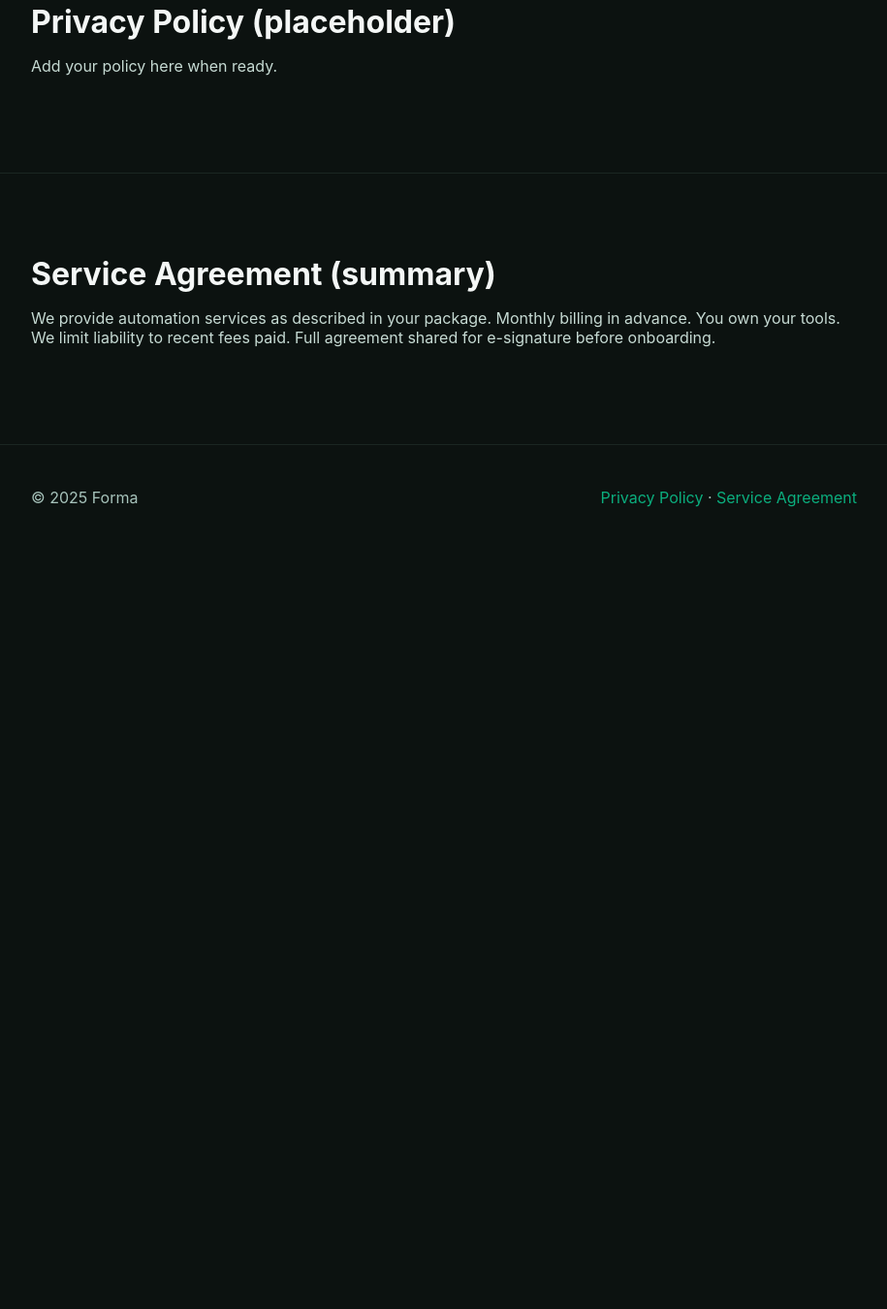
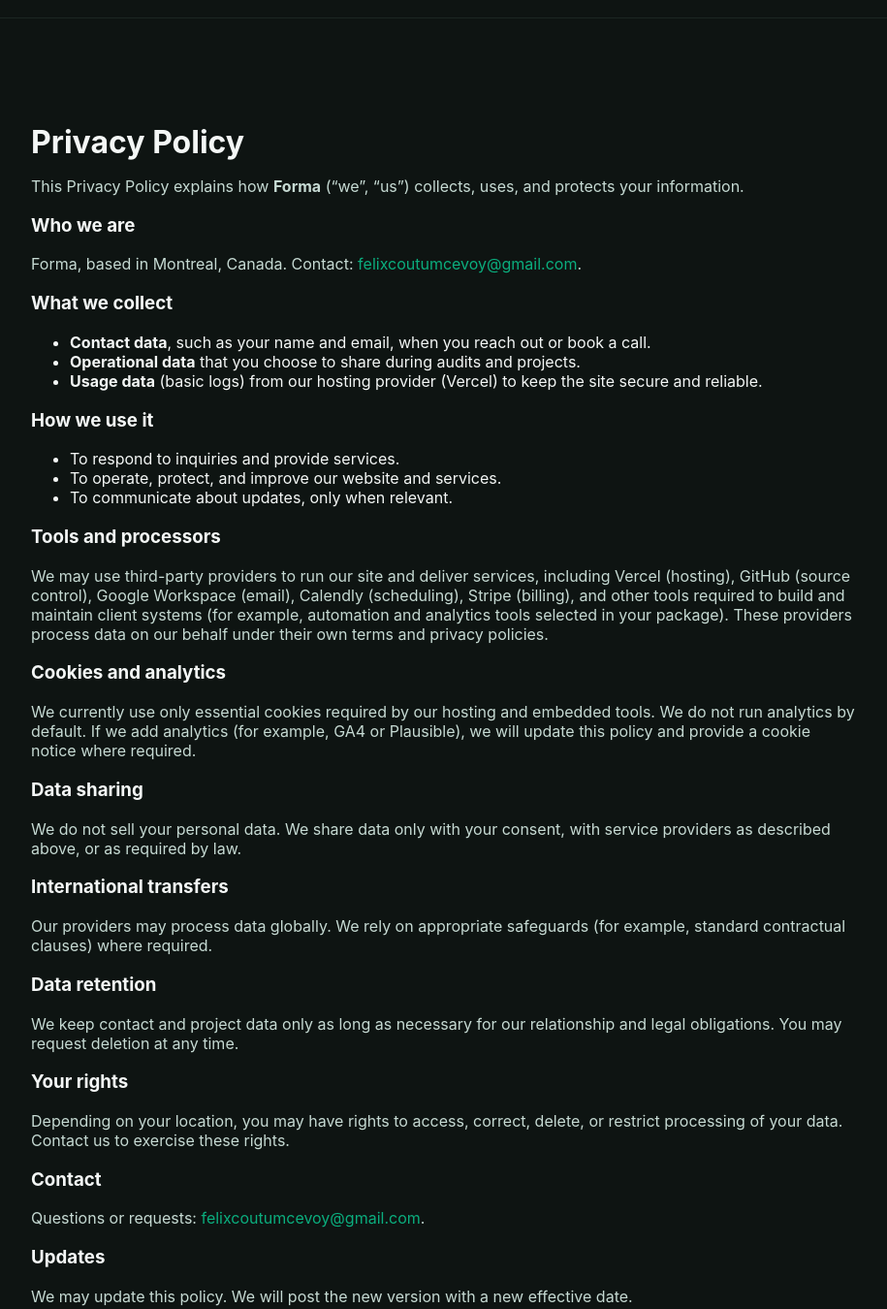
Before and after one commit to felixcoutumcevoy/forma, a plain HTML site: page contact.html in a window 1280 px wide. Shown: the part 957-2307 px from the top of the page at 97% size, without its empty margins (182-1097 px from the left). Before the commit the page ends 1524 px from the top, so only its background shows below. Drawn offline with Linux system fonts and the light colour scheme.

Commit message:
Update contact.html

```diff
--- a/contact.html
+++ b/contact.html
@@ -4,16 +4,26 @@
 <meta charset="utf-8"/>
 <meta name="viewport" content="width=device-width,initial-scale=1"/>
 <title>Forma — Contact & FAQ</title>
+<link rel="icon" type="image/png" href="LogoForma.png?v=4">
+<meta name="description" content="Contact Forma. Book a call or send us a message.">
+
 <style>
-  :root{--bg:#0C1210;--bg2:#121916;--card:#101714;--line:#1b2622;--text:#F4F7F6;--muted:#C6DAD3;--jade:#0BAE7E;--jade-dark:#0A8A64;--maxw:900px;--radius:16px}
-  *{box-sizing:border-box} html,body{margin:0;background:var(--bg);color:var(--text);font-family:Inter,ui-sans-serif,system-ui,Segoe UI,Roboto,Helvetica,Arial,sans-serif;-webkit-font-smoothing:antialiased}
+  :root{--bg:#0E1412;--bg2:#141B18;--card:#101714;--line:#1b2622;--text:#F4F7F6;--muted:#C6DAD3;--jade:#0BAE7E;--jade-dark:#0A8A64;--maxw:900px;--radius:16px}
+  *{box-sizing:border-box} html,body{margin:0;background:var(--bg);color:var(--text);font-family:Inter,ui-sans-serif,system-ui,Segoe UI,Roboto,Helvetica,Arial,sans-serif;-webkit-font-smoothing:antialiased;scroll-behavior:smooth}
   a{color:var(--jade);text-decoration:none}
   .container{max-width:var(--maxw);margin:0 auto;padding:0 24px}
-  header{position:sticky;top:0;z-index:50;background:rgba(12,18,16,.55);backdrop-filter:blur(10px);border-bottom:1px solid #ffffff10}
-  .nav{display:flex;align-items:center;justify-content:space-between;padding:12px 0}
+
+  /* Header (same as Home) */
+  header{position:sticky;top:0;z-index:50;background:rgba(14,20,18,.6);backdrop-filter:blur(10px);border-bottom:1px solid #ffffff10}
+  .nav{display:flex;align-items:center;justify-content:space-between;padding:12px 0;flex-wrap:wrap;row-gap:6px}
   .brand{display:flex;align-items:center;gap:14px}
-  .brand svg{width:34px;height:34px}
-  section{padding:84px 0;border-bottom:1px solid var(--line)}
+  .brand img{width:38px;height:38px;display:block}
+  .brand span{font-weight:700;font-size:22px;line-height:38px}
+  nav a{padding:10px 12px;color:#eaf6f2;border-radius:10px}
+  nav a.btn{border:1px solid var(--jade)}
+  nav a.active{color:#07110d;background:linear-gradient(90deg,var(--jade),var(--jade-dark))}
+
+  section{padding:108px 0;border-bottom:1px solid var(--line)}
   h1{font-size:clamp(28px,5vw,44px);margin:0 0 10px}
   h2{font-size:clamp(22px,4vw,32px);margin:0 0 10px}
   p.muted{color:var(--muted)}
@@ -21,65 +31,130 @@
   details{border:1px solid #ffffff14;border-radius:12px;padding:12px 14px;background:#0f1513}
   details+details{margin-top:10px}
   summary{cursor:pointer}
+  .reveal{opacity:0;transform:translateY(24px);transition:opacity .9s ease, transform .9s cubic-bezier(.22,.61,.36,1)}
+  .reveal.show{opacity:1;transform:translateY(0)}
 </style>
 </head>
 <body>
+
 <header>
   <div class="container nav">
     <div class="brand">
-      <svg viewBox="0 0 64 64" aria-label="Forma logo"><path fill="#0BAE7E" d="M32 6c2.5 0 4.5 2 4.5 4.5v9.2c0 2 .8 3 2.7 3h9.3c2.5 0 4.5 2 4.5 4.5S51 32 48.5 32h-9.2c-2 0-3 .8-3 2.7v9.3c0 2.5-2 4.5-4.5 4.5s-4.5-2-4.5-4.5v-9.2c0-2-.8-3-2.7-3h-9.3C10 32 8 30 8 27.5S10 23 12.5 23h9.2c2 0 3-.8 3-2.7v-9.3C24.7 8 26.6 6 29.1 6H32z"/></svg>
-      <strong>Forma</strong>
+      <img src="LogoForma.png?v=4" alt="Forma logo" width="38" height="38"/>
+      <span>Forma</span>
     </div>
     <nav>
       <a href="index.html">Home</a>
       <a href="products.html">Products</a>
+      <a href="index.html#packages">Packages</a>
+      <a href="contact.html" class="btn active">Contact</a>
     </nav>
   </div>
 </header>
 
 <main>
-  <section>
+  <section class="reveal">
     <div class="container">
       <h1>Contact</h1>
-      <p class="muted">Quickest way: book a call. Or email us — we’ll reply within 24–48h.</p>
+      <p class="muted">Quickest way: book a call. Or email us — we reply within 24–48 hours.</p>
       <div style="display:flex;gap:12px;flex-wrap:wrap;margin-top:14px">
         <a href="https://calendly.com/your-link" target="_blank" rel="noopener" style="background:linear-gradient(90deg,var(--jade),var(--jade-dark));color:#05110d;padding:12px 18px;border-radius:14px;font-weight:600">Book a Call</a>
-        <a href="mailto:hello@yourdomain.com" style="border:1px solid #ffffff24;padding:12px 18px;border-radius:14px;font-weight:600">Email Us</a>
-        <a href="https://checkout.stripe.com/your-link" target="_blank" rel="noopener" style="border:1px solid #ffffff24;padding:12px 18px;border-radius:14px;font-weight:600">Pay Securely</a>
+        <a href="mailto:felixcoutumcevoy@gmail.com" style="border:1px solid #ffffff24;padding:12px 18px;border-radius:14px;font-weight:600">Email Us</a>
       </div>
     </div>
   </section>
 
-  <section id="faq">
+  <section id="faq" class="reveal">
     <div class="container">
       <h2>FAQ</h2>
       <details class="card"><summary><strong>Do you work only with Shopify?</strong></summary><p class="muted">We adapt to modern e-commerce stacks. If you sell online, we can automate your operations.</p></details>
-      <details class="card"><summary><strong>What’s the typical ROI?</strong></summary><p class="muted">Most brands see more carts recovered, faster billing, and hours saved weekly. We’ll map clear KPIs during your audit.</p></details>
-      <details class="card"><summary><strong>Who owns the tools?</strong></summary><p class="muted">You do. We configure and maintain them — you keep full access and ownership.</p></details>
+      <details class="card"><summary><strong>What’s the typical ROI?</strong></summary><p class="muted">Most brands see more carts recovered, faster billing, and hours saved weekly. We map clear KPIs during your audit.</p></details>
+      <details class="card"><summary><strong>Who owns the tools?</strong></summary><p class="muted">You do. We configure and maintain them. You keep full access and ownership.</p></details>
       <details class="card"><summary><strong>How are payments handled?</strong></summary><p class="muted">Monthly subscription via Stripe. You also pay your own software subscriptions directly.</p></details>
     </div>
   </section>
 
-  <section id="policy">
+  <section id="policy" class="reveal">
     <div class="container">
-      <h2>Privacy Policy (placeholder)</h2>
-      <p class="muted">Add your policy here when ready.</p>
+      <h2>Privacy Policy</h2>
+      <p class="muted">
+        This Privacy Policy explains how <strong>Forma</strong> (“we”, “us”) collects, uses, and protects your information.
+      </p>
+      <h3>Who we are</h3>
+      <p class="muted">Forma, based in Montreal, Canada. Contact: <a href="mailto:felixcoutumcevoy@gmail.com">felixcoutumcevoy@gmail.com</a>.</p>
+
+      <h3>What we collect</h3>
+      <ul class="muted">
+        <li><strong>Contact data</strong>, such as your name and email, when you reach out or book a call.</li>
+        <li><strong>Operational data</strong> that you choose to share during audits and projects.</li>
+        <li><strong>Usage data</strong> (basic logs) from our hosting provider (Vercel) to keep the site secure and reliable.</li>
+      </ul>
+
+      <h3>How we use it</h3>
+      <ul class="muted">
+        <li>To respond to inquiries and provide services.</li>
+        <li>To operate, protect, and improve our website and services.</li>
+        <li>To communicate about updates, only when relevant.</li>
+      </ul>
+
+      <h3>Tools and processors</h3>
+      <p class="muted">
+        We may use third-party providers to run our site and deliver services, including Vercel (hosting), GitHub (source control),
+        Google Workspace (email), Calendly (scheduling), Stripe (billing), and other tools required to build and maintain client systems
+        (for example, automation and analytics tools selected in your package). These providers process data on our behalf under their own terms and privacy policies.
+      </p>
+
+      <h3>Cookies and analytics</h3>
+      <p class="muted">
+        We currently use only essential cookies required by our hosting and embedded tools. We do not run analytics by default. If we add analytics (for example, GA4 or Plausible),
+        we will update this policy and provide a cookie notice where required.
+      </p>
+
+      <h3>Data sharing</h3>
+      <p class="muted">We do not sell your personal data. We share data only with your consent, with service providers as described above, or as required by law.</p>
+
+      <h3>International transfers</h3>
+      <p class="muted">Our providers may process data globally. We rely on appropriate safeguards (for example, standard contractual clauses) where required.</p>
+
+      <h3>Data retention</h3>
+      <p class="muted">We keep contact and project data only as long as necessary for our relationship and legal obligations. You may request deletion at any time.</p>
+
+      <h3>Your rights</h3>
+      <p class="muted">Depending on your location, you may have rights to access, correct, delete, or restrict processing of your data. Contact us to exercise these rights.</p>
+
+      <h3>Contact</h3>
+      <p class="muted">Questions or requests: <a href="mailto:felixcoutumcevoy@gmail.com">felixcoutumcevoy@gmail.com</a>.</p>
+
+      <h3>Updates</h3>
+      <p class="muted">We may update this policy. We will post the new version with a new effective date.</p>
     </div>
   </section>
 
-  <section id="agreement">
+  <section id="agreement" class="reveal">
     <div class="container">
-      <h2>Service Agreement (summary)</h2>
-      <p class="muted">We provide automation services as described in your package. Monthly billing in advance. You own your tools. We limit liability to recent fees paid. Full agreement shared for e-signature before onboarding.</p>
+      <h2>Service Agreement (Summary)</h2>
+      <p class="muted">
+        We provide automation services as described in your chosen package. Monthly billing in advance via Stripe. You own your tools and accounts.
+        We configure, implement, and maintain agreed systems. Our liability is limited to the fees paid in the 3 months prior to a claim.
+        Full contract is provided for e-signature before onboarding.
+      </p>
     </div>
   </section>
 </main>
 
-<footer style="padding:44px 0;color:#a7c3bb">
+<footer style="padding:48px 0;color:#a7c3bb">
   <div class="container" style="display:flex;justify-content:space-between;gap:16px;flex-wrap:wrap">
     <span>© <script>document.write(new Date().getFullYear())</script> Forma</span>
     <span><a href="#policy">Privacy Policy</a> · <a href="#agreement">Service Agreement</a></span>
   </div>
 </footer>
+
+<script>
+  // reveal on scroll
+  const io = new IntersectionObserver((entries)=>{
+    entries.forEach(e=>{ if(e.isIntersecting){ e.target.classList.add('show'); io.unobserve(e.target);} });
+  },{threshold:.10});
+  document.querySelectorAll('.reveal').forEach(el=>io.observe(el));
+</script>
 </body>
 </html>
```
